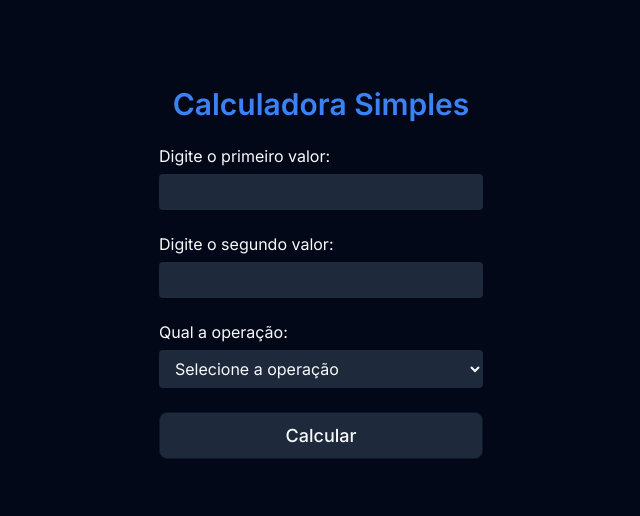
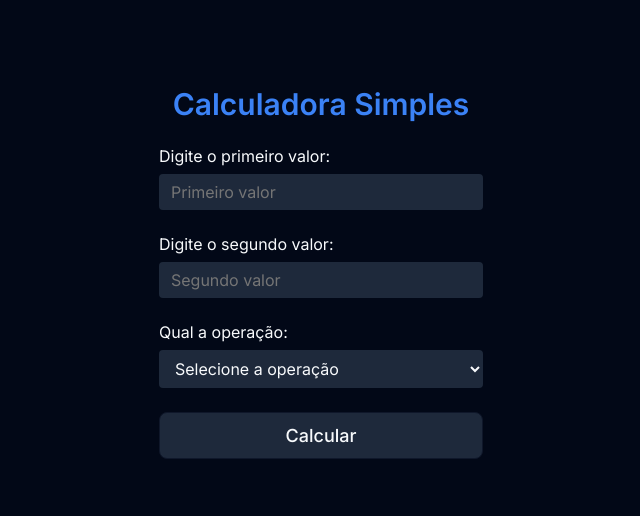
Before and after one commit to pedroeuzebiojs/atvdd-unidade-1-dw2-tii-ifce, a plain HTML site: page index.html in a window 1280 px wide. Shown: the whole page, without its empty margins (319-959 px from the left). Drawn offline with Linux system fonts and the light colour scheme.

Commit message:
add placeholder inputs

```diff
--- a/index.html
+++ b/index.html
@@ -26,12 +26,22 @@
 
           <div class="input-wrapper">
             <label for="first-value">Digite o primeiro valor: </label>
-            <input type="number" name="first-value" id="first-value" />
+            <input
+              type="number"
+              name="first-value"
+              id="first-value"
+              placeholder="Primeiro valor"
+            />
           </div>
 
           <div class="input-wrapper">
             <label for="second-value">Digite o segundo valor: </label>
-            <input type="number" name="second-value" id="second-value" />
+            <input
+              type="number"
+              name="second-value"
+              id="second-value"
+              placeholder="Segundo valor"
+            />
           </div>
 
           <div class="input-wrapper">
```
